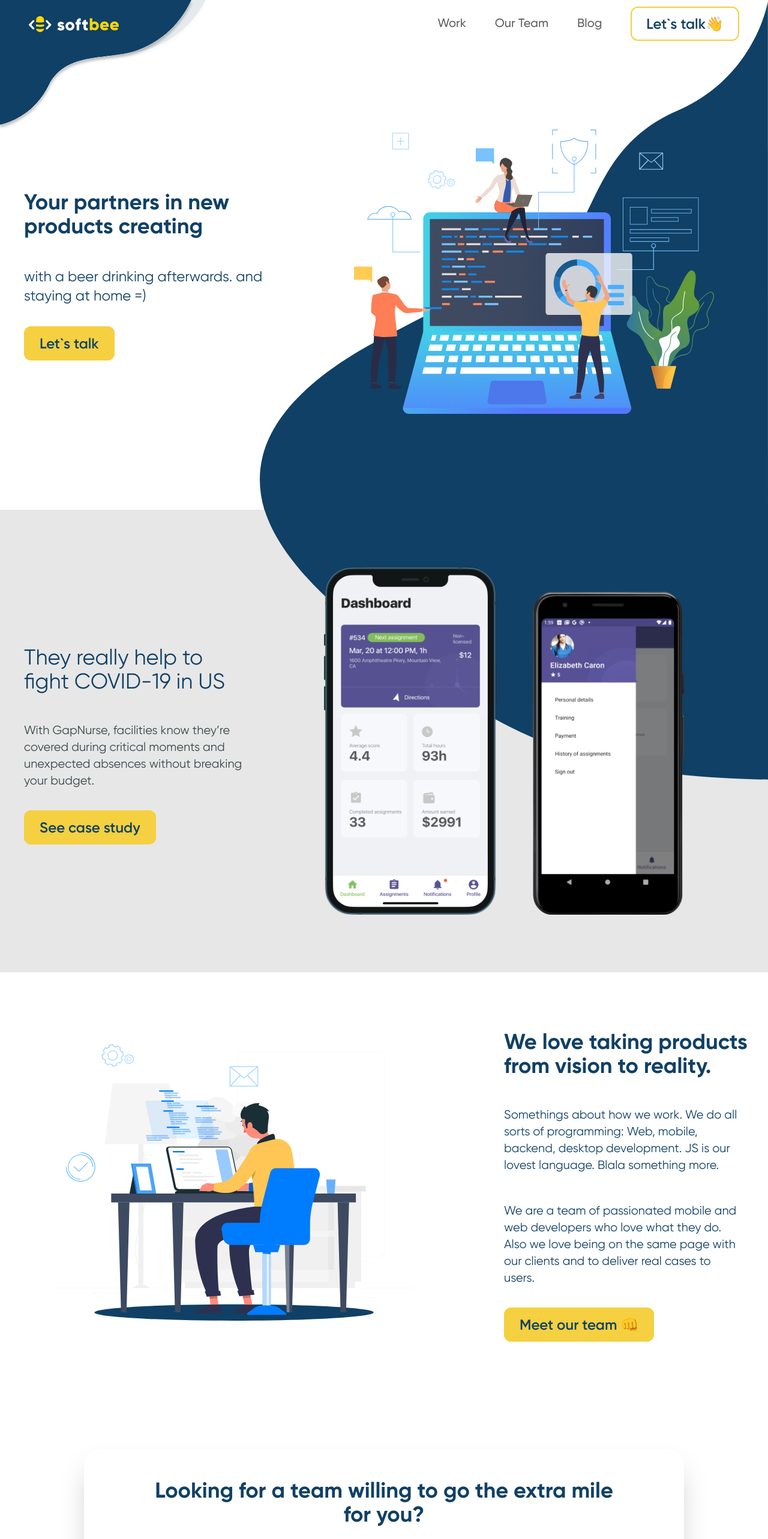
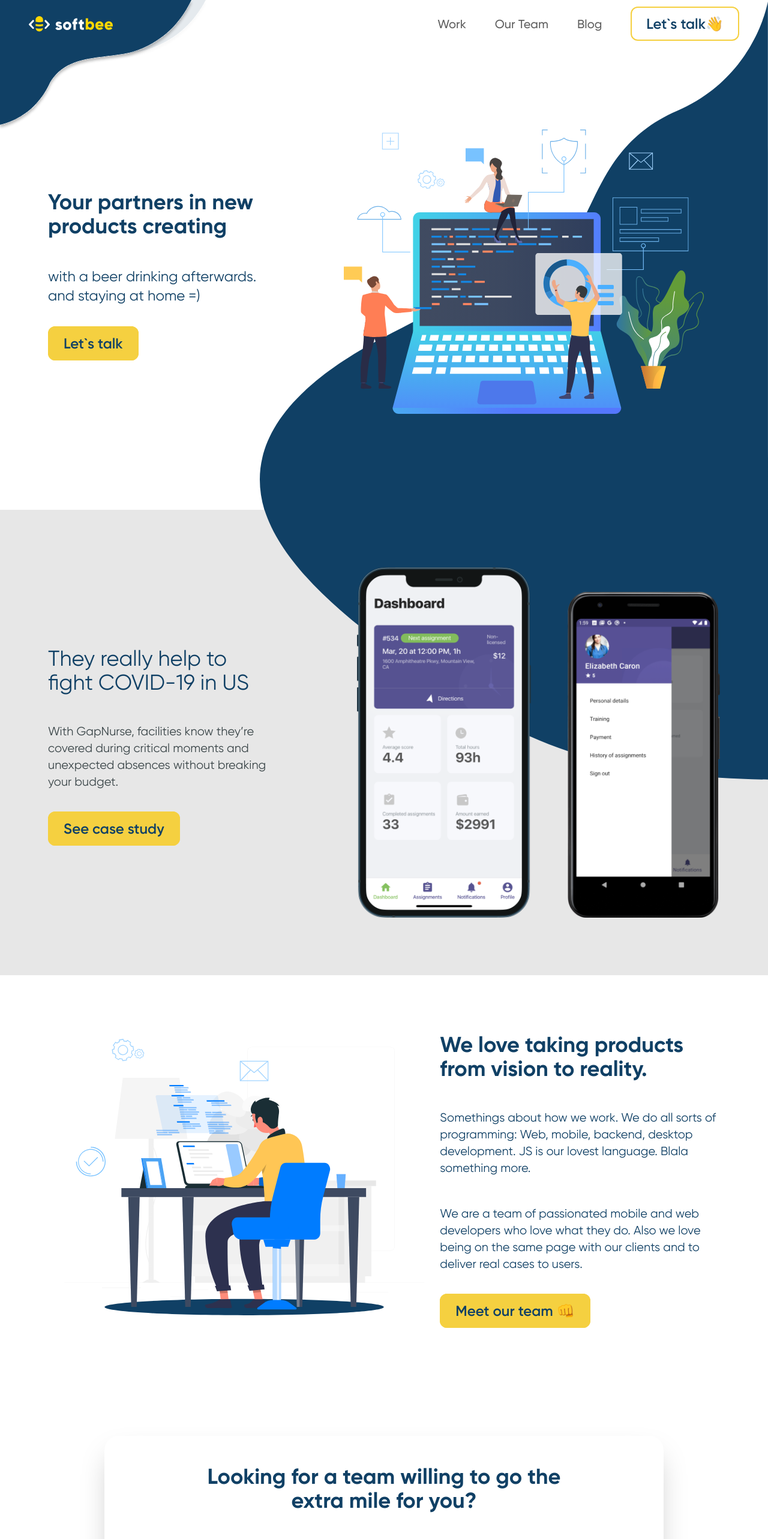
Before and after one commit to extrem7/softbee.vue, a Vue app: page / in a window 1280 px wide. Shown: the top 2566 px of the page at 60% size. Built offline with nearby package versions, Linux system fonts and the light colour scheme.

Commit message:
feat: adaptive

```diff
--- a/src/pages/HomePage/HomePage.vue
+++ b/src/pages/HomePage/HomePage.vue
@@ -13,20 +13,23 @@ import support from '~/shared/assets/support.svg'
 
 <template>
   <div
-    style="background-image: url(src/shared/assets/menuBg.svg)"
-    class="bg-right bg-no-repeat"
+    class="bg-right bg-no-repeat bg-none xl:bg-[url(src/shared/assets/menuBg.svg)]"
   >
     <SMenu />
-    <div class="pb-40">
-      <div class="grid grid-cols-12 mx-auto max-w-[1200px]">
-        <div class="col-start-1 col-end-5 self-center">
-          <h1 class="text-4xl font-bold text-[#104065]">
+    <div class="py-24 md:pt-0 md:pb-40">
+      <div
+        class="flex flex-col-reverse px-10 mx-auto max-w-[1200px] text-center md:grid md:grid-cols-12 md:text-left"
+      >
+        <div class="self-center mt-12 md:col-start-1 md:col-end-5 md:mt-0">
+          <h1
+            class="text-3xl font-bold text-center text-[#104065] md:text-4xl md:text-left"
+          >
             Your partners in new products creating
           </h1>
-          <p class="my-12 text-2xl text-[#104065]">
+          <p class="mt-6 mb-12 text-2xl text-[#104065] md:my-12">
             with a beer drinking afterwards. and staying at home =)
           </p>
-          <SButton>Let`s talk</SButton>
+          <SButton class="text-xl md:text-2xl">Let`s talk</SButton>
         </div>
         <div class="col-start-6 col-end-13 mx-auto">
           <img :src="menuImage" />
@@ -35,15 +38,18 @@ import support from '~/shared/assets/support.svg'
     </div>
   </div>
   <div
-    class="py-24 bg-[#e7e7e7] bg-right-top bg-no-repeat"
-    style="background-image: url(src/shared/assets/bord.svg)"
+    class="py-24 bg-[#e7e7e7] bg-right-top bg-no-repeat xl:bg-[url('src/shared/assets/bord.svg')]"
   >
     <SDashboard />
   </div>
   <div class="py-24">
-    <div class="container grid order-last grid-cols-12 mx-auto">
-      <div class="col-start-9 col-end-13 self-center">
-        <h1 class="w-[415px] text-4xl font-bold text-[#104065]">
+    <div
+      class="flex flex-col order-last px-10 mx-auto max-w-[1200px] md:grid md:grid-cols-12"
+    >
+      <div
+        class="self-center text-center md:col-start-8 md:col-end-13 md:text-left"
+      >
+        <h1 class="mt-12 text-4xl font-bold text-[#104065] md:mt-0">
           We love taking products from vision to reality.
         </h1>
         <p class="my-12 text-xl text-[#104065]">
@@ -56,7 +62,7 @@ import support from '~/shared/assets/support.svg'
           they do. Also we love being on the same page with our clients and to
           deliver real cases to users.
         </p>
-        <SButton>Meet our team 👊</SButton>
+        <SButton class="text-xl md:text-2xl">Meet our team 👊</SButton>
       </div>
       <div class="order-first col-start-1 col-end-8 self-center">
         <img class="mx-auto" :src="pcTable" />
@@ -64,45 +70,87 @@ import support from '~/shared/assets/support.svg'
     </div>
   </div>
   <div class="py-24">
-    <div class="container mx-auto">
-      <div class="py-12 mx-auto w-[83.3%] rounded-3xl shadow-2xl">
-        <div class="mx-auto w-[80%]">
-          <p class="mb-12 text-4xl font-bold text-center text-[#104065]">
+    <div class="px-10 mx-auto max-w-[1200px]">
+      <div
+        class="p-6 mx-auto w-[100%] rounded-3xl shadow-2xl sm:w-[83.3%] lg:p-12"
+      >
+        <div class="mx-auto w-full sm:w-[80%]">
+          <p
+            class="mb-6 text-2xl font-bold text-center text-[#104065] md:mb-12 lg:text-4xl"
+          >
             Looking for a team willing to go the extra mile for you?
           </p>
         </div>
         <div class="flex justify-around">
-          <div><img :src="gears" alt="" /></div>
+          <div><img class="hidden lg:block" :src="gears" alt="" /></div>
           <div>
-            <p class="text-4xl text-[#104065]">You're in the right place.</p>
+            <p
+              class="text-2xl text-center text-[#104065] md:text-left lg:text-4xl"
+            >
+              You're in the right place.
+            </p>
           </div>
-          <div><img :src="code" alt="" /></div>
+          <div><img class="hidden lg:block" :src="code" alt="" /></div>
         </div>
       </div>
       <div class="mt-24 text-[#104065]">
-        <div class="mb-14"><p class="text-4xl text-center">What we do?</p></div>
-        <div class="flex justify-around">
-          <div class="flex">
-            <img :src="search" alt="" />
-            <p class="self-center ml-6 text-3xl font-bold text-[#104065]">
+        <div class="mb-6 lg:mb-14">
+          <p class="text-4xl text-center">What we do?</p>
+        </div>
+        <div class="flex flex-wrap justify-around">
+          <div class="flex mx-6 mt-6 lg:mt-0">
+            <div class="self-center">
+              <img
+                class="hidden sm:block sm:w-[70%] md:w-[80%]"
+                :src="search"
+                alt=""
+              />
+            </div>
+            <p
+              class="self-center ml-6 text-xl ms:text-2xl font-bold text-[#104065] md:text-3xl lg:text-3xl"
+            >
               Research
             </p>
           </div>
-          <div class="flex">
-            <img :src="design" alt="" />
-            <p class="self-center ml-6 text-3xl font-bold text-[#104065]">
+          <div class="flex mx-6 mt-6 lg:mt-0">
+            <div class="self-center">
+              <img
+                class="hidden sm:block sm:w-[70%] md:w-[80%]"
+                :src="design"
+                alt=""
+              />
+            </div>
+            <p
+              class="self-center ml-6 text-xl ms:text-2xl font-bold text-[#104065] md:text-3xl lg:text-3xl"
+            >
               Design
             </p>
           </div>
-          <div class="flex">
-            <img :src="build" alt="" />
-            <p class="self-center ml-6 text-3xl font-bold text-[#104065]">
+          <div class="flex mx-6 mt-6 lg:mt-0">
+            <div class="self-center">
+              <img
+                class="hidden sm:block sm:w-[70%] md:w-[80%]"
+                :src="build"
+                alt=""
+              />
+            </div>
+            <p
+              class="self-center ml-6 text-xl ms:text-2xl font-bold text-[#104065] md:text-3xl lg:text-3xl"
+            >
               Build
             </p>
           </div>
-          <div class="flex">
-            <img :src="support" alt="" />
-            <p class="self-center ml-6 text-3xl font-bold text-[#104065]">
+          <div class="flex mx-6 mt-6 lg:mt-0">
+            <div class="self-center">
+              <img
+                class="hidden sm:block sm:w-[70%] md:w-[80%]"
+                :src="support"
+                alt=""
+              />
+            </div>
+            <p
+              class="self-center ml-6 text-xl ms:text-2xl font-bold text-[#104065] md:text-3xl lg:text-3xl"
+            >
               Support
             </p>
           </div>
--- a/src/shared/ui/SDashboard.vue
+++ b/src/shared/ui/SDashboard.vue
@@ -4,8 +4,12 @@ import PhoneMenu from '~/shared/assets/phonemenu.png'
 import { SButton } from '.'
 </script>
 <template>
-  <div class="container grid grid-cols-12 mx-auto">
-    <div class="col-start-1 col-end-5 self-center max-w-[370px]">
+  <div
+    class="flex flex-col-reverse px-10 mx-auto max-w-[1200px] md:grid md:grid-cols-12"
+  >
+    <div
+      class="col-start-1 col-end-5 self-center mt-12 text-center md:mt-0 md:max-w-[370px] md:text-left"
+    >
       <p class="text-4xl text-[#104065]">
         They really help to fight COVID-19 in US
       </p>
@@ -13,9 +17,11 @@ import { SButton } from '.'
         With GapNurse, facilities know they’re covered during critical moments
         and unexpected absences without breaking your budget.
       </p>
-      <SButton>See case study</SButton>
+      <SButton class="text-xl md:text-2xl">See case study</SButton>
     </div>
-    <div class="flex col-start-6 col-end-12 justify-between">
+    <div
+      class="flex justify-between md:col-start-5 md:col-end-13 md:self-center md:ml-12 lg:col-start-6 lg:col-end-13"
+    >
       <div class="flex items-end w-[48%]">
         <img :src="Phone" class="mr-36" />
       </div>
--- a/src/shared/ui/SLink.vue
+++ b/src/shared/ui/SLink.vue
@@ -1,15 +1,18 @@
 <script setup lang="ts">
 defineProps({
   footer: { type: Boolean },
-  color: { type: String, default: '#104065' },
 })
 </script>
 
 <template>
   <a
     href="#"
-    :class="{ 'text-[#ffffff] hover:text-[#F5D040] whitespace-nowrap': footer }"
-    class="self-center text-xl font-medium text-[#606060] hover:text-[#104065] duration-300 ease-in-out"
+    :class="[
+      footer
+        ? 'text-[#ffffff] hover:text-[#F5D040] whitespace-nowrap'
+        : 'text-[#606060]  hover:text-[#104065] ',
+    ]"
+    class="self-center text-xl font-medium duration-300 ease-in-out"
     ><slot
   /></a>
 </template>
--- a/src/shared/ui/layout/SMenu.Vue
+++ b/src/shared/ui/layout/SMenu.Vue
@@ -3,9 +3,11 @@ import { onMounted, onUnmounted, ref } from 'vue'
 import SLink from '../SLink.vue'
 import SButton from '../SButton.vue'
 import logo from '~/shared/assets/softbeeLogo.svg'
+import menuSvg from '~/shared/assets/menuSvg.svg'
 
 const menu = ref()
 const isStick = ref(false)
+const isActive = ref(false)
 
 onMounted(() => {
   const menuHeight = menu.value.offsetHeight
@@ -32,22 +34,33 @@ onUnmounted(() => {
 
 <template>
   <div
-    class="min-h-[216px] bg-[url(~/shared/assets/menu.svg)] bg-no-repeat"
-    :class="{ 'bg-none': isStick }"
+    class="bg-no-repeat lg:bg-[url(~/shared/assets/menu.svg)] md:min-h-[216px]"
+    :class="[isStick ? 'bg-none' : '']"
   >
     <div
       ref="menu"
-      :class="{ 'fixed bg-[#104065] justify-between w-full': isStick }"
-      class="flex justify-between py-6 px-12 duration-200"
+      :class="[isStick ? 'fixed  justify-between w-full' : 'lg:bg-transparent']"
+      class="flex justify-between py-6 px-12 bg-[#104065] duration-200 lg:grid lg:grid-cols-12"
     >
-      <div className="self-center">
+      <div
+        class="order-last self-center w-[140px] lg:order-first lg:col-start-1 lg:col-end-4"
+      >
         <a href="#"><img :src="logo" /></a>
       </div>
-      <div className="flex flex-around">
-        <div>
-          <SLink :footer="isStick" class="mx-6" href="#">Work</SLink>
-          <SLink :footer="isStick" class="mx-6" href="#">Our Team</SLink>
-          <SLink :footer="isStick" class="mx-6" href="#">Blog</SLink>
+      <div class="w-[40px] cursor-pointer lg:hidden" @click="isActive = true">
+        <img class="w-full" :src="menuSvg" alt="" />
+      </div>
+      <div
+        class="hidden flex-col order-first col-start-1 col-end-4 justify-end lg:flex lg:flex-row lg:order-last lg:col-start-4 lg:col-end-13"
+      >
+        <div class="flex flex-col lg:flex-row">
+          <SLink :footer="isStick" class="lg:mx-6" href="#">Work</SLink>
+          <SLink :footer="isStick" class="mt-6 lg:mx-6 lg:mt-0" href="#"
+            >Our Team</SLink
+          >
+          <SLink :footer="isStick" class="my-6 lg:my-0 lg:mx-6" href="#"
+            >Blog</SLink
+          >
         </div>
         <div>
           <SButton class="ml-6" :outline="!isStick">Let`s talk👋</SButton>
@@ -55,4 +68,25 @@ onUnmounted(() => {
       </div>
     </div>
   </div>
+  <div
+    class="lg:hidden"
+    :class="{
+      'fixed top-[0px] duration-300 ease-in-out w-full h-full bg-black/50':
+        isActive,
+    }"
+    @click.stop="isActive = false"
+  >
+    <div
+      :class="[isActive ? 'left-[0px]' : 'left-[-500px]']"
+      class="fixed top-[0px] w-[285px] h-[100vh] bg-[#104065] duration-200 ease-in-out"
+      @click.stop
+    >
+      <div class="flex flex-col mt-6">
+        <SLink footer class="my-4 text-3xl">Work</SLink>
+        <SLink footer class="my-4 text-3xl">Our team</SLink>
+        <SLink footer class="my-4 text-3xl">Blog</SLink>
+        <SButton class="mx-auto mt-2 w-8/12">Let’s talk 👋</SButton>
+      </div>
+    </div>
+  </div>
 </template>
--- a/tailwind.config.js
+++ b/tailwind.config.js
@@ -7,7 +7,10 @@ module.exports = {
       },
     },
     screens: {
-      '2xl': '1200px',
+      sm: '576px',
+      md: '768px',
+      lg: '1024px',
+      xl: '1200px',
     },
   },
   plugins: [],
```
Also changed, not shown: src/shared/ui/layout/SFooter.vue (+15 -12 lines), src/shared/assets/menuSvg.svg (added).
